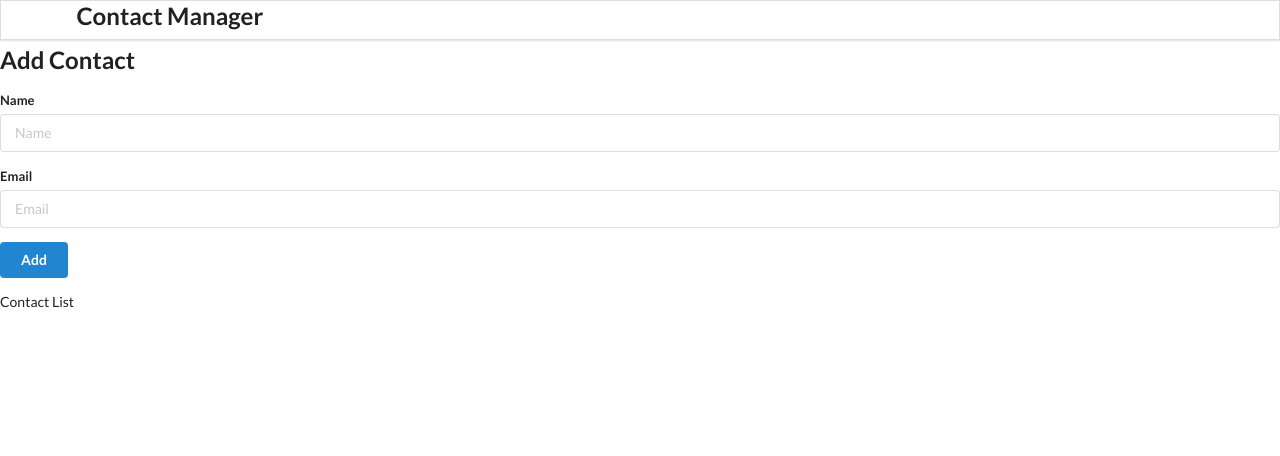
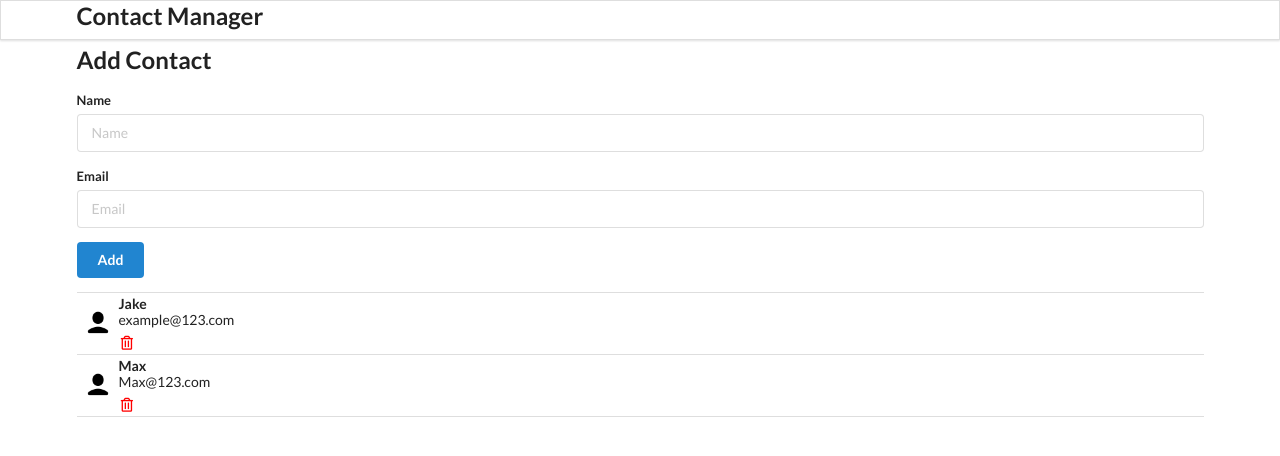
Before and after one commit to Jake2508/contact-app, a React (Create React App) app: page / in a window 1280 px wide. Shown: the top 456 px of the page. Built offline with nearby package versions, Linux system fonts and the light colour scheme.

Commit message:
Contact List
- Setup the contact list to display defaults using props
- Added user profile image
- Minor styling

```diff
--- a/src/components/App.js
+++ b/src/components/App.js
@@ -6,11 +6,26 @@
 
 
 function App() {
+
+  const contacts = [
+    {
+      id: "1",
+      name: "Jake",
+      email: "example@123.com",
+    },
+    {
+      id: "2",
+      name: "Max",
+      email: "Max@123.com",
+    }
+
+  ];
+
   return (
-    <div>
+    <div className="ui container">
       <Header />
       <AddContact />
-      <ContactList />
+      <ContactList contacts={contacts} />
     </div>
   );
 }
--- a/src/components/ContactCard.js
+++ b/src/components/ContactCard.js
@@ -0,0 +1,23 @@
+import React from 'react'
+import user from '../images/user.png';
+
+
+const ContactCard = (props) => {
+        const {id, name, email} = props.contact;
+    return(
+        <div className="item" style={{ display: "flex", alignItems: "center" }}>
+                <img className="ui avatar image" src={user} alt="user" />
+            <div className="content">
+                <div className="header">{name}</div>
+                <div>{email}</div>
+            <div>
+            <i className="trash alternate outline icon"
+            style={{color: "red", marginTop: "7px"}}></i>
+            </div>
+        </div>
+    </div>
+    );
+};
+
+
+export default ContactCard;
--- a/src/components/ContactList.js
+++ b/src/components/ContactList.js
@@ -1,9 +1,19 @@
 import React from 'react'
+import ContactCard from './ContactCard';
 
-const ContactList = () => {
-    return (
-        <div className="ui celled list">Contact List</div>
-    );
+
+const ContactList = (props) => {
+    console.log(props);
+    const renderContactList = props.contacts.map((contact) => {
+        return (
+            <ContactCard contact={contact}></ContactCard>
+        );
+    })
+
+    // Return parsed contact data formatted
+    return <div className="ui celled list">
+        {renderContactList}
+    </div>;
 }
 
 
```
Also changed, not shown: src/images/user.png (added).
